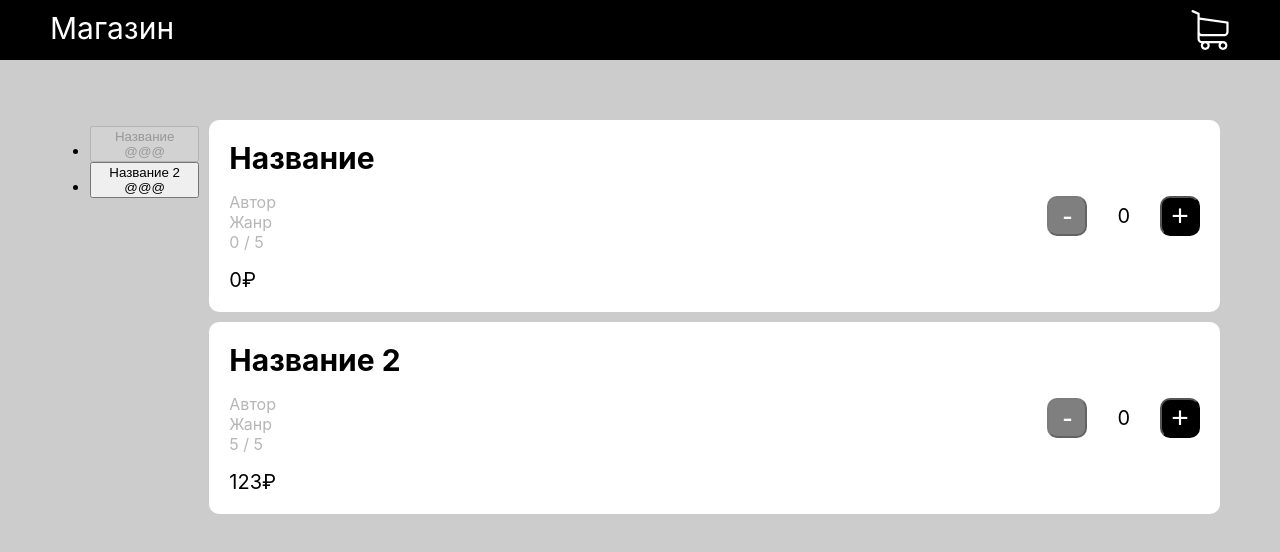
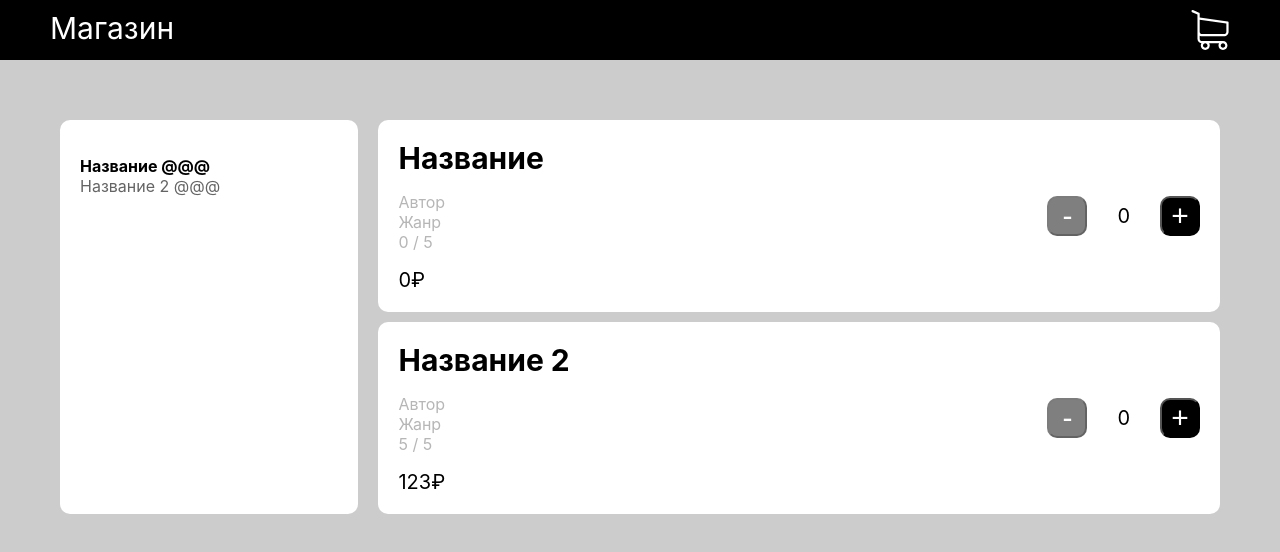
Before and after one commit to GRusl/YLppF_React, a React (Create React App) app: page / in a window 1280 px wide. Shown: the top 552 px of the page. Built offline with nearby package versions, Linux system fonts and the light colour scheme.

Commit message:
Stylized category selection buttons

```diff
--- a/src/pages/CatalogPage/Catalog.jsx
+++ b/src/pages/CatalogPage/Catalog.jsx
@@ -1,5 +1,7 @@
 import {Item} from "../../components/Item/Item";
 import {useState} from "react";
+
+import classnames from 'classnames';
 
 import styles from "./styles.module.css"
 
@@ -8,15 +10,13 @@ export const CatalogPage = (props) => {
 
     return <div className={ styles.content }>
         <aside className={ styles.linksList }>
-            <ul>
+            <ul className={ styles.linkUl }>
                 {
                     props.sections.map((section) =>
-                        <li>
-                            <button
-                                key={ section.id }
-                                onClick={ () => setActiveSection(section)}
-                                disabled={ section === activeSection }
-                            >{ section.title }</button>
+                        <li className={ classnames(styles.linkLi, (section === activeSection)?styles.linkLi_active:0) }
+                            key={ section.id }
+                            onClick={ () => setActiveSection(section)}>
+                            { section.title }
                         </li>
                     )
                 }
--- a/src/pages/CatalogPage/styles.module.css
+++ b/src/pages/CatalogPage/styles.module.css
@@ -3,8 +3,27 @@
     align-items: stretch;
 }
 
-.links-list {
+.linksList {
+    background-color: #fff;
+    border-radius: 10px;
+    padding: 20px;
+    margin: 10px;
 
+    width: 30%;
+}
+
+.linkUl {
+    padding: 0;
+}
+
+.linkLi {
+    list-style-type: none;
+    color: #646464;
+}
+
+.linkLi_active {
+    font-weight: bold;
+    color: #000;
 }
 
 .contentMain {
```
